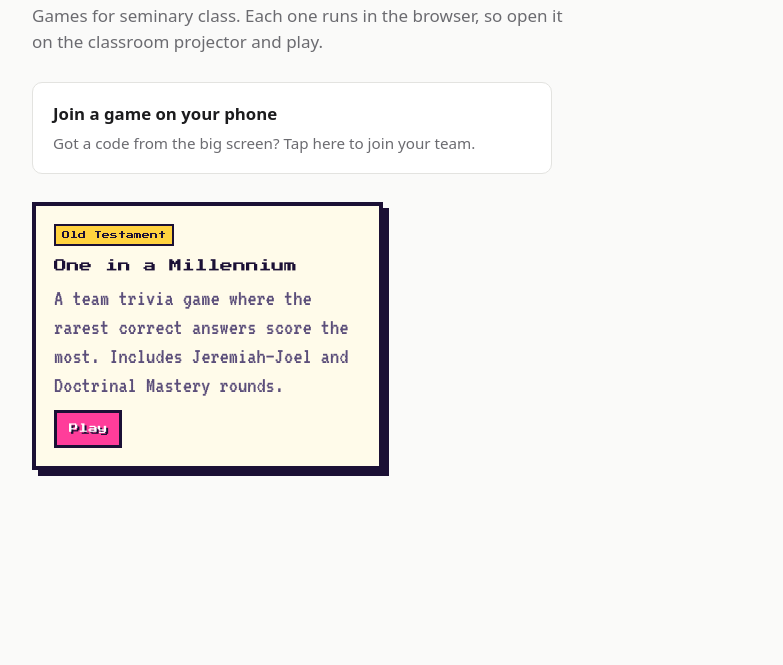
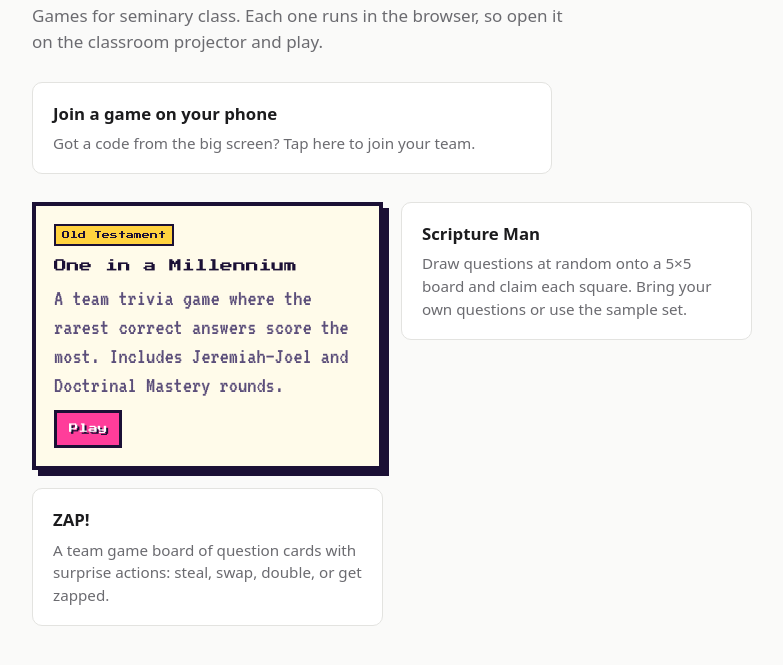
Before and after one commit to aequinn/seminary-games, a website: page index.html in a window 1280 px wide. Shown: the part 123-788 px from the top of the page, without its empty margins (248-1031 px from the left). Drawn offline with Linux system fonts and the light colour scheme.

Commit message:
Put Scripture Man and Zap on the site and the games menu
Zap moves to zap/index.html so it serves at /zap/. Scripture Man's
script loads as a module so Vite bundles it.

Co-Authored-By: Claude Opus 5.5 <noreply@anthropic.com>

```diff
--- a/index.html
+++ b/index.html
@@ -59,6 +59,18 @@ h1 { font-weight: 650; font-size: clamp(1.7rem, 4vw, 2.2rem); letter-spacing: -0
         <span class="play">Play</span>
       </a>
     </li>
+    <li>
+      <a class="card" href="scriptureman/">
+        <h2>Scripture Man</h2>
+        <p>Draw questions at random onto a 5×5 board and claim each square. Bring your own questions or use the sample set.</p>
+      </a>
+    </li>
+    <li>
+      <a class="card" href="zap/">
+        <h2>ZAP!</h2>
+        <p>A team game board of question cards with surprise actions: steal, swap, double, or get zapped.</p>
+      </a>
+    </li>
   </ul>
 </main>
 </body>
--- a/scriptureman/build.mjs
+++ b/scriptureman/build.mjs
@@ -17,7 +17,7 @@ const replaceOnce = (pattern, make, what) => {
   html = html.replace(pattern, make);
 };
 replaceOnce(/<link rel="stylesheet" href="style\.css">/, () => `<style>\n${css}</style>`, "style.css");
-replaceOnce(/<script src="script\.js"><\/script>/, () => `<script>\n${js.replace(/<\/script/gi, "<\\/script")}</script>`, "script.js");
+replaceOnce(/<script type="module" src="script\.js"><\/script>/, () => `<script type="module">\n${js.replace(/<\/script/gi, "<\\/script")}</script>`, "script.js");
 
 mkdirSync(join(dir, "build"), { recursive: true });
 writeFileSync(join(dir, "build", "scriptureman.html"), html);
--- a/vite.config.ts
+++ b/vite.config.ts
@@ -3,7 +3,7 @@ import { cloudflare } from "@cloudflare/vite-plugin";
 import { resolve } from "node:path";
 
 // Every page is its own HTML entry, so each game keeps its own folder.
-const pages = ["index.html", "join/index.html", "one-in-a-millennium/index.html"];
+const pages = ["index.html", "join/index.html", "one-in-a-millennium/index.html", "scriptureman/index.html", "zap/index.html"];
 
 export default defineConfig({
   plugins: [cloudflare()],
```
Also changed, not shown: scriptureman/index.html (+1 -1 lines), scriptureman/build/scriptureman.html, zap/index.html (renamed from zap/zap-game.html).
